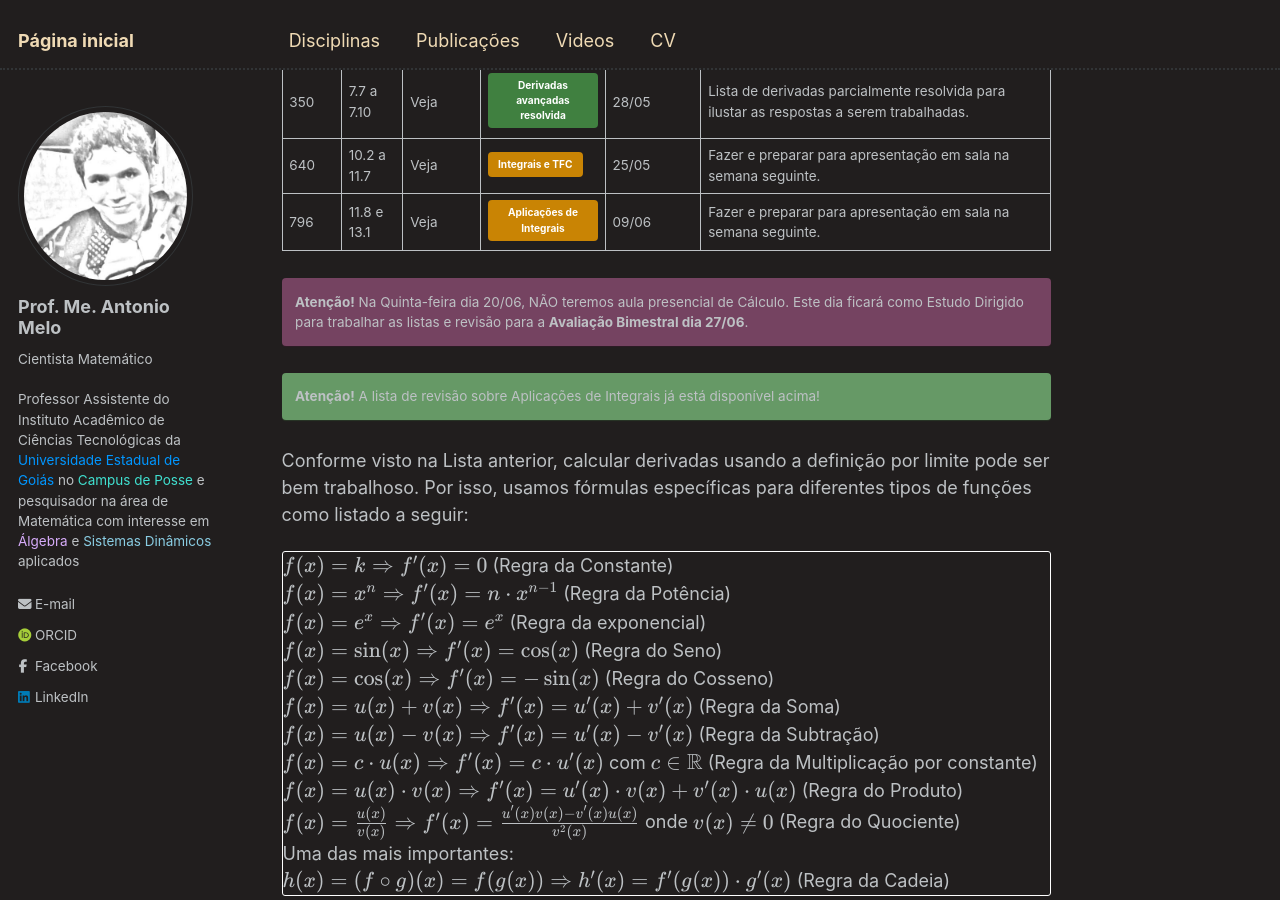
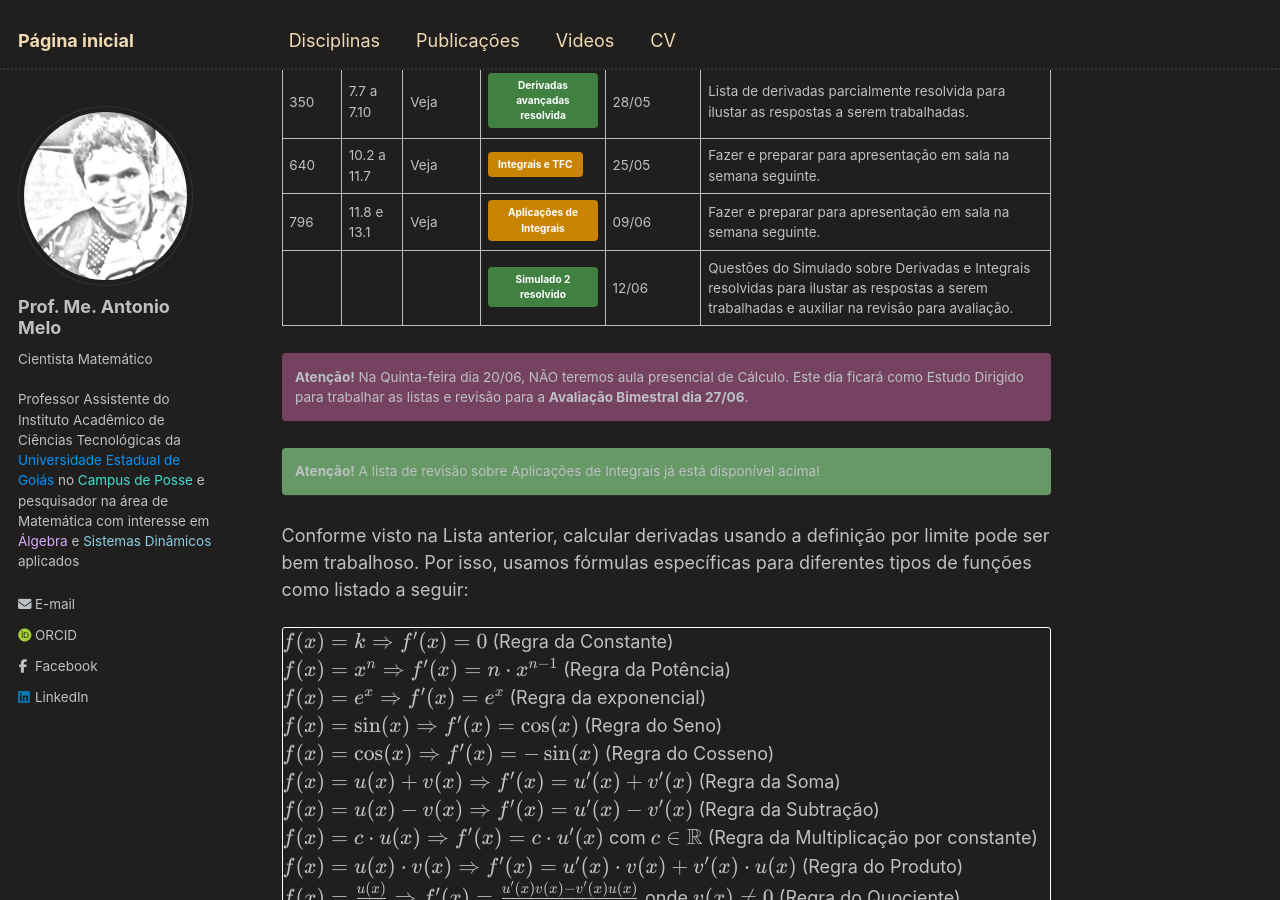
Before and after one commit to antmelo/antmelo.github.io, a Jekyll site: the page built from _teaching/2025-1-calculo.md, in a window 1280 px wide and 900 px high, scrolled down 2085 px. Built offline with Jekyll 4.4.1, drawn with Linux system fonts in a browser that asks for light colours; some web fonts are replaced.

Commit message:
Update 2025-1-calculo.md

```diff
--- a/_teaching/2025-1-calculo.md
+++ b/_teaching/2025-1-calculo.md
@@ -56,6 +56,7 @@ Referência complementar para a segunda parte: [Livro Cálculo](https://antmelo.
 | 350 | 7.7 a 7.10  |  Veja  | [Derivadas avançadas resolvida](https://antmelo.github.io/files/ZZA-CAL1-L4solv.pdf){: .btn .btn--success}   | 28/05   | Lista de derivadas parcialmente resolvida para ilustar as respostas a serem trabalhadas.   |
 | 640 | 10.2 a 11.7  |  Veja  | [Integrais e TFC](https://antmelo.github.io/files/ZZA-CAL1-L5.pdf){: .btn}   | 25/05   | Fazer e preparar para apresentação em sala na semana seguinte.   |
 | 796 | 11.8 e 13.1  |  Veja  | [Aplicações de Integrais](https://antmelo.github.io/files/ZZA-CAL1-L6.pdf){: .btn}   | 09/06   | Fazer e preparar para apresentação em sala na semana seguinte.   |
+|   |   |    | [Simulado 2 resolvido](https://antmelo.github.io/files/ZZA-CAL1-Q2solv.pdf){: .btn .btn--success}   | 12/06   | Questões do Simulado sobre Derivadas e Integrais resolvidas para ilustar as respostas a serem trabalhadas e auxiliar na revisão para avaliação.   |
 
 **Atenção!** Na Quinta-feira dia 20/06, NÃO teremos aula presencial de Cálculo. Este dia ficará como Estudo Dirigido para trabalhar as listas e revisão para a **Avaliação Bimestral dia 27/06**.
 {: .notice }
```
